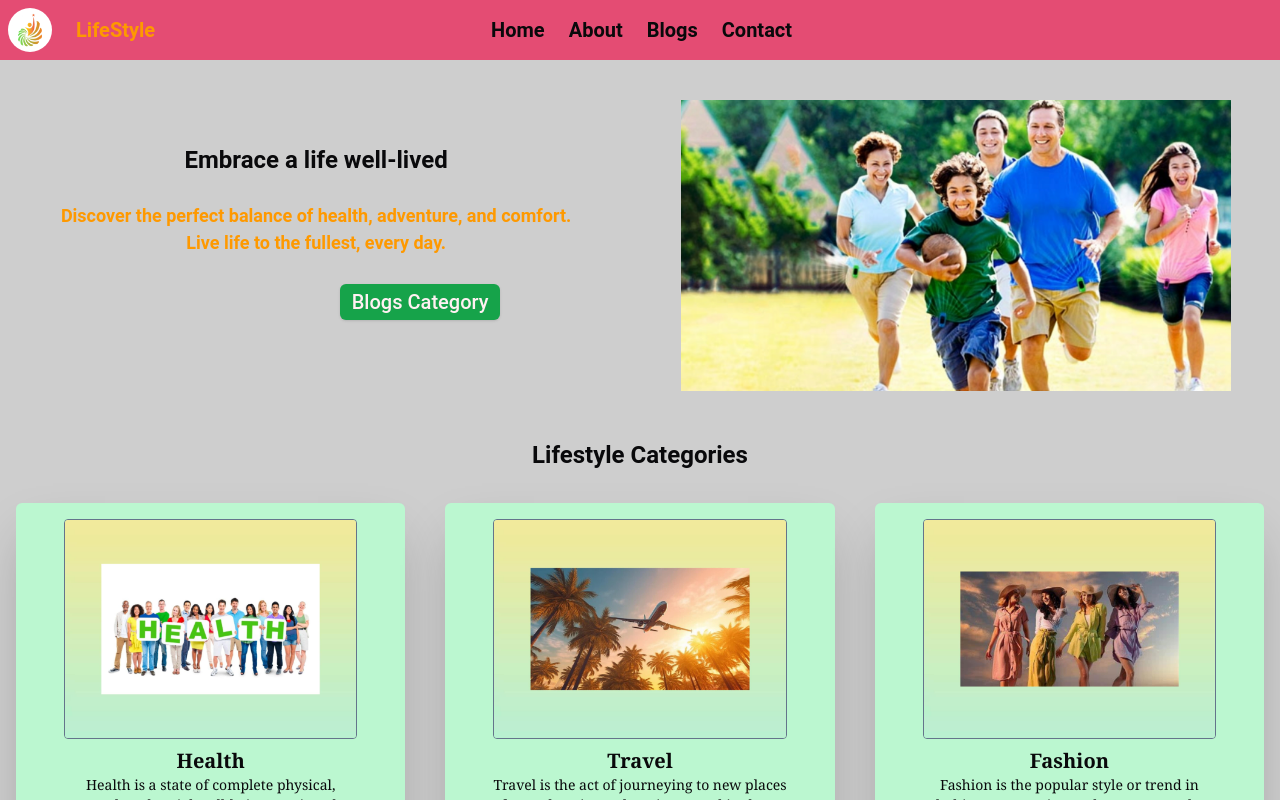
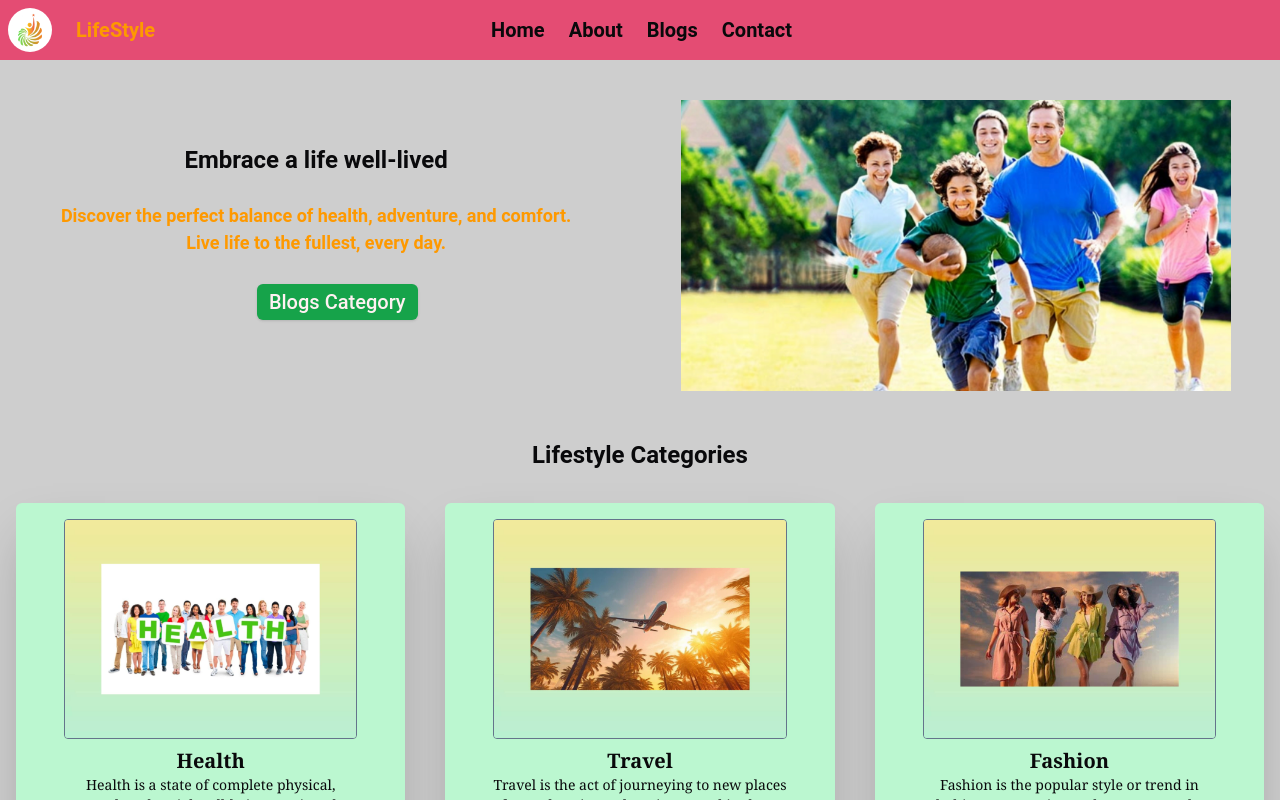
Before and after one commit to SabaZain/blogwebsite, a Next.js app: page / in a window 1280 px wide. Shown: the top 800 px of the page. Built offline with nearby package versions, Linux system fonts and the light colour scheme.

Commit message:
Update page.tsx

```diff
--- a/src/app/Hero/page.tsx
+++ b/src/app/Hero/page.tsx
@@ -8,7 +8,7 @@ const Hero = () => {
         <div className='mt-8 mb-8'>
             <h1 className='text-[24px] text-center  font-bold p-3'>Embrace a life well-lived</h1>
             <p className='text-[16px] md:text-[18px] lg:text-[18px] text-center text-second font-semibold p-3'>Discover the perfect balance of health, adventure, and comfort.<br/> Live life to the fullest, every day.</p>
-            <div className="text-center">
+            <div>
             <Button variant="default" className='text-xl text-center mt-4 ml-40 md:ml-52 lg:ml-52 p-3'><Link href="Blog-Category">Blogs Category</Link></Button>
             </div>
         </div>
```
